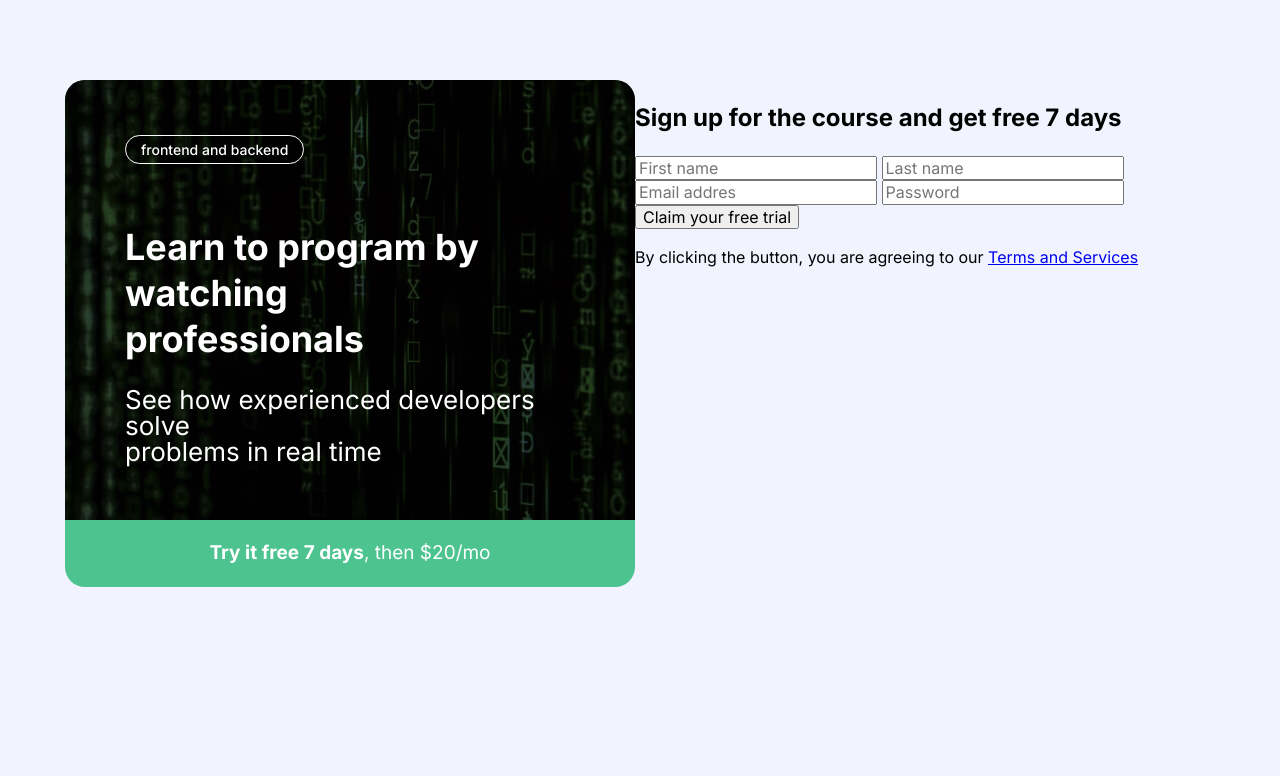
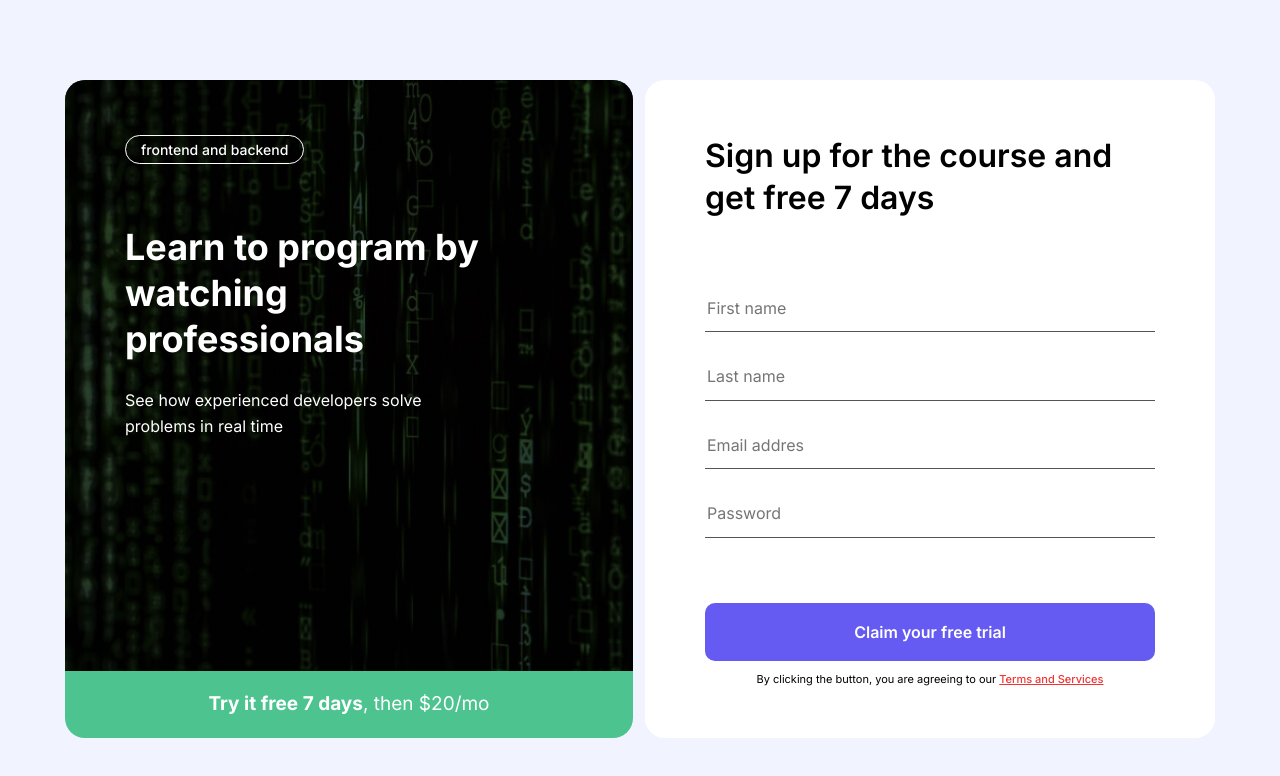
Before and after one commit to IocaIhost/Intro-form, a plain HTML site: page index.html in a window 1280 px wide. Drawn offline with Linux system fonts and the light colour scheme.

Commit message:
Add signup section styles

```diff
--- a/css/style.css
+++ b/css/style.css
@@ -40,6 +40,11 @@ img{
     height: auto;
 }
 
+*:focus{
+    outline: 1px dotted var(--blue);
+    outline-offset: 3px;
+}
+
 /* CONTAINER */
 .container{
     width: 100%;
@@ -60,6 +65,8 @@ img{
     display: flex;
 }
 
+
+/* HERO */
 .hero {
     --text-color: #fff;
     display: flex;
@@ -102,7 +109,7 @@ img{
 }
 .hero-text {
     margin: 0;
-    font-size: 26px;
+    font-size: 16px;
     line-height: 26px;
 }
 
@@ -112,3 +119,71 @@ img{
     text-align: center;
     font-size: 19px;
 }
+
+
+/* SIGN UP */
+.signup-form {
+    width: 100%;
+    max-width: 570px;
+    margin-left: 12px;
+    padding: 55px 60px 40px;
+    border-radius: 20px;
+    overflow: hidden;
+    background-color: #fff;
+}
+
+.signup-form-heading {
+    margin-top: 0;
+    margin-bottom: 65px;
+    font-size: 32px;
+    line-height: 42px;
+    outline-offset: 0;
+    font-weight: 600;
+}
+
+.signup-form-fields {
+    display: flex;
+    flex-direction: column;
+}
+
+.signup-form-field {
+    padding-top: 15px;
+    padding-bottom: 14px;
+    border: 0;
+    border-bottom: 1px solid #555;
+    color: #555;
+    margin-bottom: 65px;
+}
+
+.signup-form-field:focus {
+    border-color: #000;
+    font-weight: 600;
+    color: #000;
+
+}
+
+.signup-form-field:not(:last-child) {
+    margin-bottom: 20px;
+}
+
+.signup-form-submit {
+    display: block;
+    width: 100%;
+    padding: 20px;
+    border: 0;
+    margin-bottom: 8px;
+    border-radius: 10px;
+    background-color: var(--blue);
+    font-weight: 600;
+    color: #fff;
+    cursor: pointer;
+}
+.signup-form-notice {
+    font-size: 11px;
+    line-height: 15px;
+    text-align: center;
+}
+.signup-form-notice-link {
+    font-weight: 500;
+    color: var(--red)
+}
```
